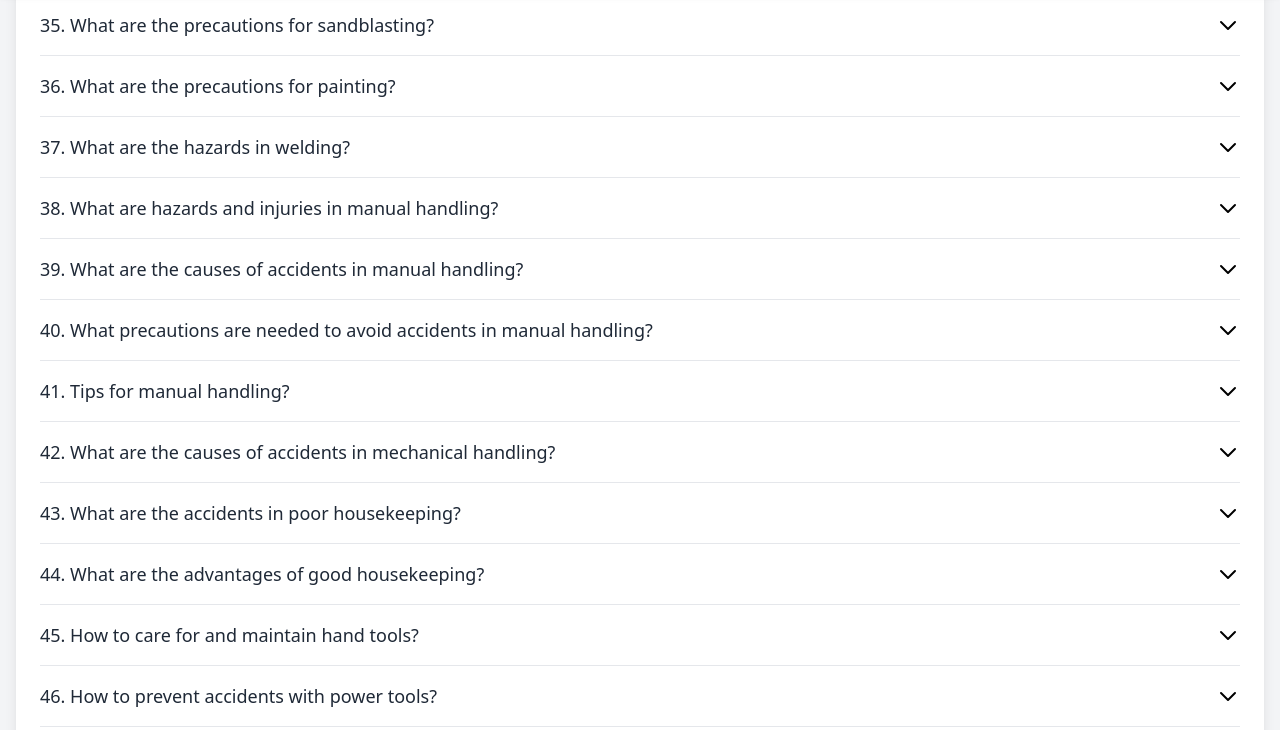
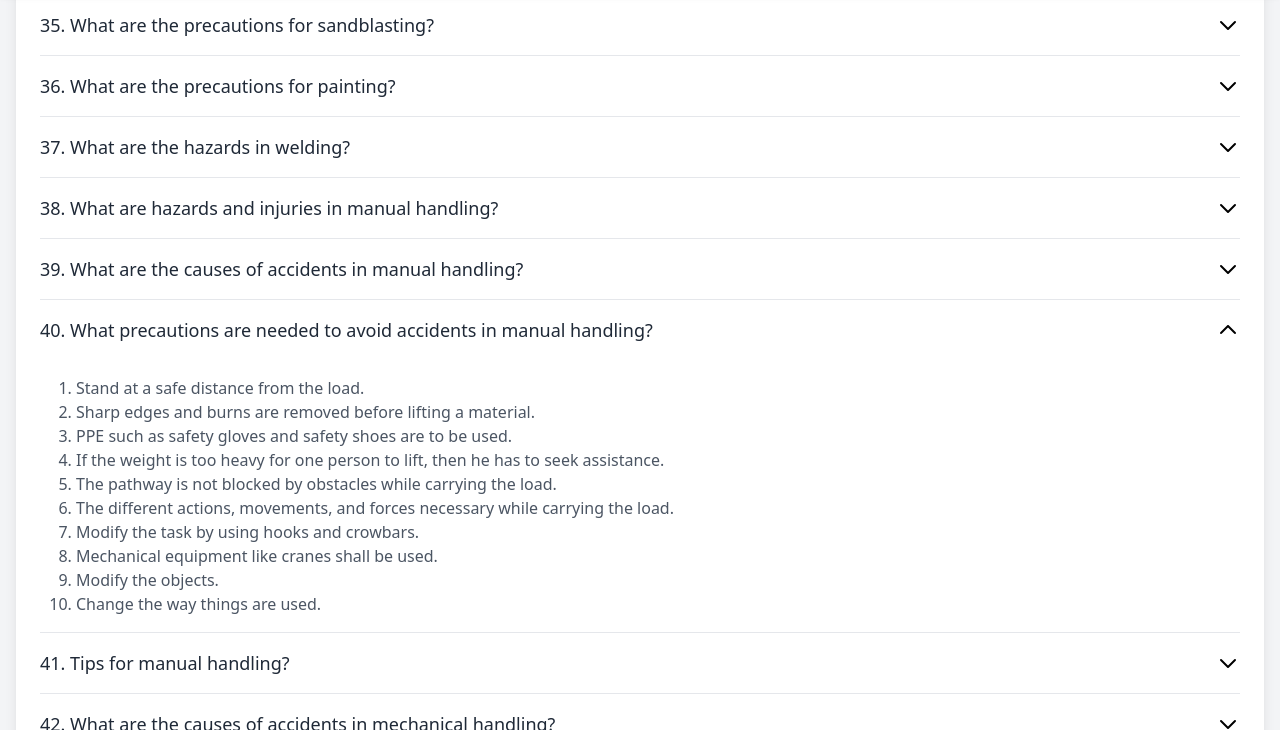
Before and after one commit to Asif898458/HSE-interview-new, a plain HTML site: page index.html in a window 1280 px wide. Both pictures are taken after a click on the button 640 px from the left and 2613 px from the top of the page. Shown: the part 2283-3013 px from the top of the page. Drawn offline with nearby package versions, Linux system fonts and the light colour scheme.

Commit message:
Update index.html

```diff
--- a/index.html
+++ b/index.html
@@ -203,10 +203,15 @@
         });
 
         function toggleAccordion(button) {
-            const expanded = button.getAttribute('aria-expanded') === 'true';
-            const content = document.getElementByIdOM(button.getAttribute('aria-controls'));
-            button.setAttribute('aria-expanded', !expanded);
-            content.setAttribute('aria-hidden', expanded);
+            const isExpanded = button.getAttribute('aria-expanded') === 'true';
+            const contentId = button.getAttribute('aria-controls');
+            const content = document.getElementById(contentId);
+
+            // Toggle the aria-expanded attribute on the button
+            button.setAttribute('aria-expanded', !isExpanded);
+
+            // Toggle the aria-hidden attribute on the content
+            content.setAttribute('aria-hidden', isExpanded ? 'true' : 'false');
         }
     </script>
 </body>
```
